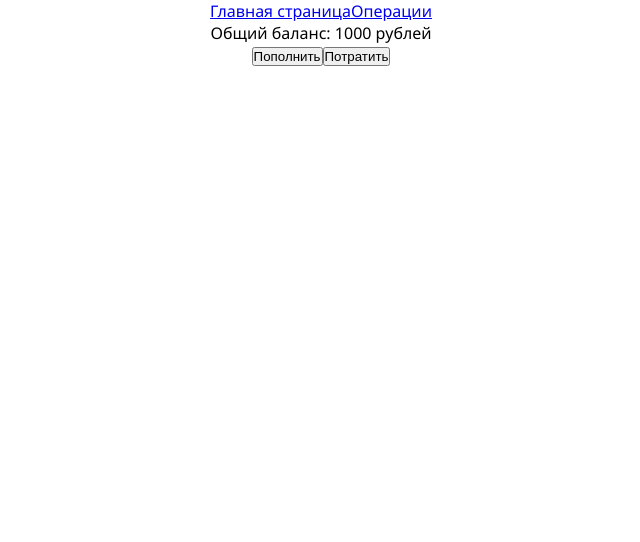
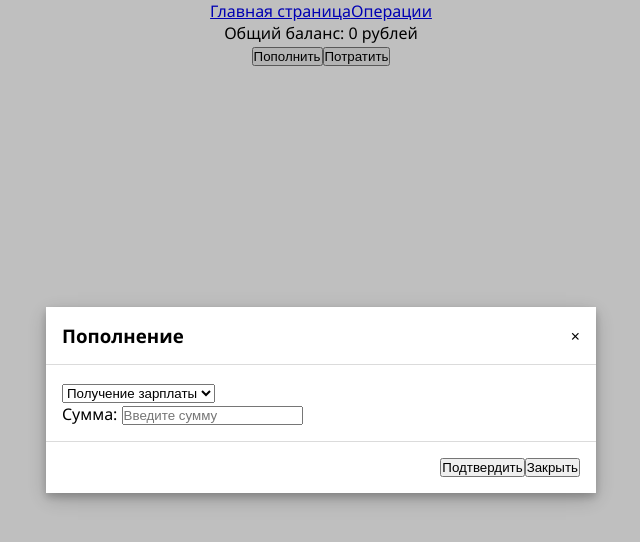
Before and after one commit to semyonyurkov/Wallet-App, a React (Create React App) app: page / in a window 1280 px wide. Both pictures are taken after a click on the button "Пополнить". Shown: the top 542 px of the page, without its empty margins (319-959 px from the left). Built offline with nearby package versions, Linux system fonts and the light colour scheme; the HTML template or start-up script is replaced by a standard one.

Commit message:
Add balance changing button

```diff
--- a/src/App.js
+++ b/src/App.js
@@ -3,6 +3,8 @@ import MainLayout from './layouts/MainLayout';
 import MainPage from './components/MainPage';
 import Operations from './components/Operations';
 import './App.css';
+
+const balance = 0;
 
 function App() {
     return (
@@ -10,7 +12,10 @@ function App() {
             <div className="App">
                 <Routes>
                     <Route path="/" element={<MainLayout />}>
-                        <Route index={true} element={<MainPage />} />
+                        <Route
+                            index={true}
+                            element={<MainPage balance={balance} />}
+                        />
                         <Route path="operations" element={<Operations />} />
                         <Route />
                     </Route>
--- a/src/components/MainPage.jsx
+++ b/src/components/MainPage.jsx
@@ -1,9 +1,43 @@
-function MainPage() {
+import ReplenishBalance from './ReplenishBalance';
+import React from 'react';
+
+function MainPage(props) {
+    const { balance } = props;
+    const [isModal, setModal] = React.useState(false);
     return (
         <>
-            <div>Общий баланс: 1000 рублей</div>
+            <div>Общий баланс: {balance} рублей</div>
             <div>
-                <button>Пополнить</button>
+                <button onClick={() => setModal(true)}>Пополнить</button>
+                <ReplenishBalance
+                    isVisible={isModal}
+                    title="Пополнение"
+                    content={
+                        <p>
+                            <select>
+                                <option>Получение зарплаты</option>
+                                <option>Перевод от друга</option>
+                                <option>Кэшбек</option>
+                                <option>Начисление бонусов</option>
+                                <option>Грек вернул долг</option>
+                            </select>
+                            <div>
+                                Сумма:{' '}
+                                <input placeholder="Введите сумму"></input>
+                            </div>
+                        </p>
+                    }
+                    footer={
+                        <>
+                            <button onClick={() => setModal(false)}>
+                                Подтвердить
+                            </button>
+                            <button onClick={() => setModal(false)}>
+                                Закрыть
+                            </button>
+                        </>
+                    }
+                />
                 <button>Потратить</button>
             </div>
         </>
--- /dev/null
+++ b/src/components/ReplenishBalance.jsx
@@ -0,0 +1,42 @@
+import React from 'react';
+
+const ReplenishBalance = ({
+    isVisible = false,
+    title,
+    content,
+    footer,
+    onClose,
+}) => {
+    const keydownHandler = ({ key }) => {
+        switch (key) {
+            case 'Escape':
+                onClose();
+                break;
+            default:
+        }
+    };
+
+    React.useEffect(() => {
+        document.addEventListener('keydown', keydownHandler);
+        return () => document.removeEventListener('keydown', keydownHandler);
+    });
+
+    return !isVisible ? null : (
+        <div className="modal" onClick={onClose}>
+            <div className="modal-dialog" onClick={(e) => e.stopPropagation()}>
+                <div className="modal-header">
+                    <h3 className="modal-title">{title}</h3>
+                    <span className="modal-close" onClick={onClose}>
+                        &times;
+                    </span>
+                </div>
+                <div className="modal-body">
+                    <div className="modal-content">{content}</div>
+                </div>
+                {footer && <div className="modal-footer">{footer}</div>}
+            </div>
+        </div>
+    );
+};
+
+export default ReplenishBalance;
--- a/src/index.css
+++ b/src/index.css
@@ -8,3 +8,86 @@ body {
     /* color: white; */
     /* background-color: #112d49; */
 }
+
+.modal {
+    position: fixed;
+    top: 0;
+    bottom: 0;
+    left: 0;
+    right: 0;
+    width: 100%;
+    z-index: 9999;
+    display: flex;
+    align-items: center;
+    justify-content: center;
+    background-color: rgba(0, 0, 0, 0.25);
+    animation-name: appear;
+    animation-duration: 300ms;
+}
+
+.modal-dialog {
+    width: 100%;
+    max-width: 550px;
+    background: white;
+    position: relative;
+    margin: 0 20px;
+    max-height: calc(100vh - 40px);
+    text-align: left;
+    display: flex;
+    flex-direction: column;
+    overflow: hidden;
+    box-shadow: 0 4px 8px 0 rgba(0, 0, 0, 0.2), 0 6px 20px 0 rgba(0, 0, 0, 0.19);
+    -webkit-animation-name: animatetop;
+    -webkit-animation-duration: 0.4s;
+    animation-name: slide-in;
+    animation-duration: 0.5s;
+}
+
+.modal-header,
+.modal-footer {
+    display: flex;
+    align-items: center;
+    padding: 1rem;
+}
+
+.modal-header {
+    border-bottom: 1px solid #dbdbdb;
+    justify-content: space-between;
+}
+
+.modal-footer {
+    border-top: 1px solid #dbdbdb;
+    justify-content: flex-end;
+}
+
+.modal-close {
+    cursor: pointer;
+    padding: 1rem;
+    margin: -1rem -1rem -1rem auto;
+}
+
+.modal-body {
+    overflow: auto;
+}
+
+.modal-content {
+    padding: 1rem;
+}
+
+@keyframes appear {
+    from {
+        opacity: 0;
+    }
+    to {
+        opacity: 1;
+    }
+}
+
+@keyframes slide-in {
+    from {
+        transform: translateY(-150px);
+    }
+    to {
+        transform: translateY(0);
+    }
+}
```
Also changed, not shown: src/components/SpendBalance.jsx (added).
